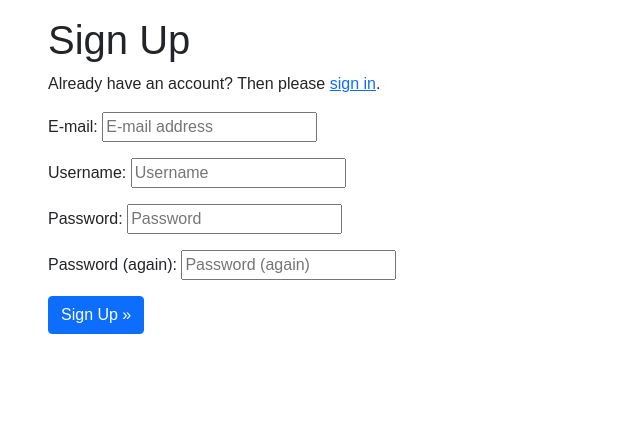
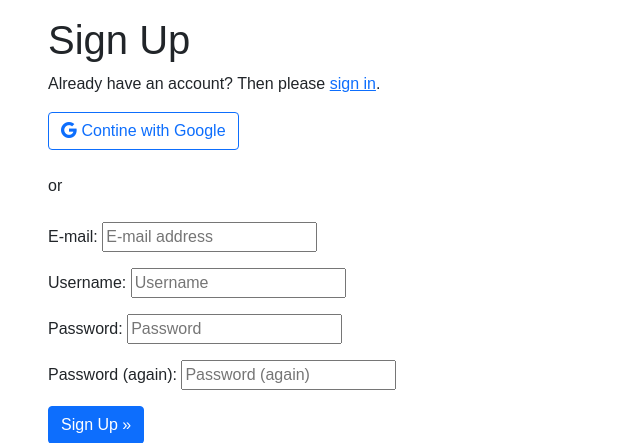
Before and after one commit to gamefootage/django-project, a Django app: page /accounts/signup/ in a window 1280 px wide. Shown: the part 106-549 px from the top of the page, without its empty margins (0-640 px from the left). Run offline with Django 3.2, Linux system fonts and the light colour scheme; some libraries are stand-ins or nearby versions; some web fonts are replaced.

Commit message:
Style providers list and add to sign up page

```diff
--- a/templates/allauth/account/login.html
+++ b/templates/allauth/account/login.html
@@ -18,7 +18,7 @@ for a {{ site_name }} account and sign in below:{% endblocktrans %}</p>
 
 <div class="socialaccount_ballot">
 
-  <ul class="socialaccount_providers">
+  <ul class="socialaccount_providers list-inline">
     {% include "socialaccount/snippets/provider_list.html" with process="login" %}
   </ul>
 
@@ -30,7 +30,7 @@ for a {{ site_name }} account and sign in below:{% endblocktrans %}</p>
 
 {% else %}
 <p>{% blocktrans %}If you have not created an account yet, then please
-<a href="{{ signup_url }}">sign up</a> first.{% endblocktrans %}</p>
+    <a href="{{ signup_url }}">sign up</a> first.{% endblocktrans %}</p>
 {% endif %}
 
 <form class="login" method="POST" action="{% url 'account_login' %}">
--- a/templates/allauth/account/signup.html
+++ b/templates/allauth/account/signup.html
@@ -1,13 +1,32 @@
 {% extends "account/base.html" %}
 
 {% load i18n %}
+{% load account socialaccount %}
 
 {% block head_title %}{% trans "Signup" %}{% endblock %}
 
 {% block content %}
 <h1>{% trans "Sign Up" %}</h1>
 
-<p>{% blocktrans %}Already have an account? Then please <a href="{{ login_url }}">sign in</a>.{% endblocktrans %}</p>
+{% get_providers as socialaccount_providers %}
+{% if socialaccount_providers %}
+    <p class="mb-3">{% blocktrans %}Already have an account? Then please <a href="{{ login_url }}">sign in</a>.{% endblocktrans %}</p>
+
+    <div class="socialaccount_ballot">
+
+    <ul class="socialaccount_providers list-inline">
+        {% include "socialaccount/snippets/provider_list.html" with process="login" %}
+    </ul>
+
+    <div class="login-or my-4">{% trans 'or' %}</div>
+
+    </div>
+
+{% include "socialaccount/snippets/login_extra.html" %}
+
+{% else %}
+    <p>{% blocktrans %}Already have an account? Then please <a href="{{ login_url }}">sign in</a>.{% endblocktrans %}</p>
+{% endif %}
 
 <form class="signup" id="signup_form" method="post" action="{% url 'account_signup' %}">
   {% csrf_token %}
--- a/templates/allauth/socialaccount/snippets/provider_list.html
+++ b/templates/allauth/socialaccount/snippets/provider_list.html
@@ -5,16 +5,19 @@
 {% for provider in socialaccount_providers %}
 {% if provider.id == "openid" %}
 {% for brand in provider.get_brands %}
-<li>
-  <a title="{{brand.name}}"
-     class="socialaccount_provider {{provider.id}} {{brand.id}}"
-     href="{% provider_login_url provider.id openid=brand.openid_url process=process %}"
-     >{{brand.name}}</a>
+<li class="list-inline-item">
+    <a role="button" title="{{brand.name}}"
+       class="socialaccount_provider {{provider.id}} {{brand.id}} text-decoration-none btn btn-outline-primary"
+       href="{% provider_login_url provider.id openid=brand.openid_url process=process %}">
+        <i class="bi bi-{{brand.name}}"></i> {{brand.name}}
+    </a>
 </li>
 {% endfor %}
 {% endif %}
-<li>
-  <a title="{{provider.name}}" class="socialaccount_provider {{provider.id}}"
-     href="{% provider_login_url provider.id process=process scope=scope auth_params=auth_params %}">{{provider.name}}</a>
+<li class="list-inline-item">
+    <a role="button" title="{{provider.name}}" class="socialaccount_provider {{provider.id}} text-decoration-none btn btn-outline-primary"
+        href="{% provider_login_url provider.id process=process scope=scope auth_params=auth_params %}">
+        <i class="bi bi-{{provider.name|lower}}"></i> Contine with {{provider.name}}
+    </a>
 </li>
 {% endfor %}
```
Also changed, not shown: 2 other files.
